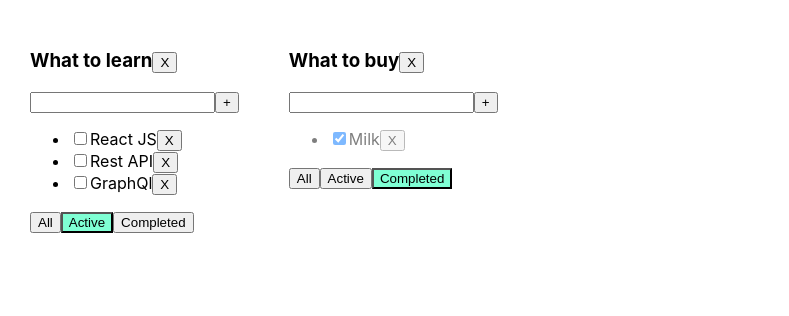
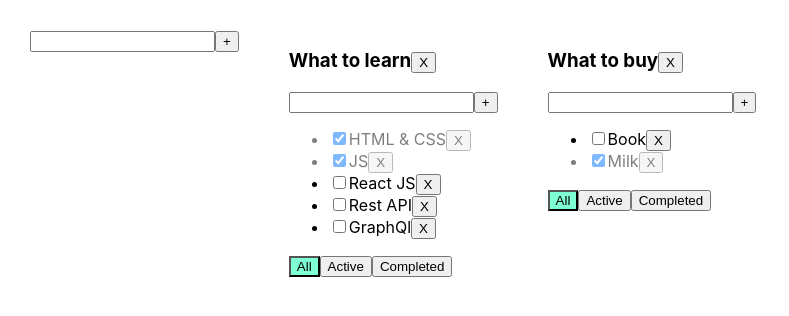
Before and after one commit to e-nie/todo-for-students, a React (Create React App) app: page / in a window 1280 px wide. Shown: the top 316 px of the page, without its empty margins (0-789 px from the left). Built offline with nearby package versions, Linux system fonts and the light colour scheme.

Commit message:
add editable span lesson 6

```diff
--- /dev/null
+++ b/src/AddItemForm.tsx
@@ -0,0 +1,38 @@
+import React, {ChangeEvent, KeyboardEvent, useState} from "react";
+
+type AddItemFormPropsType = {
+    addItem: (title: string) => void
+
+}
+
+export function AddItemForm(props: AddItemFormPropsType) {
+    const [newTaskTitle, setNewTaskTitle] = useState('')
+    const [error, setError] = useState<null | string>(null)
+
+    const onChangeHandler = (e: ChangeEvent<HTMLInputElement>) => {
+        setNewTaskTitle(e.currentTarget.value)
+    }
+    const onKeyPressHandler = (e: KeyboardEvent<HTMLInputElement>) => {
+        setError(null)
+        if (e.charCode === 13) {
+              setNewTaskTitle('')
+        }
+    }
+    const addTask = () => {
+        if (newTaskTitle.trim() !== '') {
+            props.addItem(newTaskTitle.trim())
+            setNewTaskTitle('')
+        } else {
+            setError('Title is required')
+        }
+    }
+
+    return <div>
+        <input value = {newTaskTitle}
+               onChange = {onChangeHandler}
+               onKeyPress = {onKeyPressHandler}
+               className = {error ? 'error' : ''}
+        />
+        <button onClick = {addTask}>+</button>
+    </div>
+}
--- a/src/App.tsx
+++ b/src/App.tsx
@@ -2,6 +2,7 @@
 import './App.css';
 import Todolist, {TaskType} from './Todolist'
 import {v1} from "uuid";
+import {AddItemForm} from './AddItemForm';
 
 export type FilterValuesType = 'all' | 'completed' | 'active'
 
@@ -11,28 +12,40 @@
     filter: FilterValuesType
 }
 
+type TasksStateType = {
+    [key: string]: Array<TaskType>
+}
+
 function App() {
-    const removeTask = (id: string, todolistId:string) => {
+    const removeTask = (id: string, todolistId: string) => {
         let tasks = tasksObj[todolistId]
         let filteredTasks = tasks.filter(t => t.id !== id)
-        tasksObj[todolistId]=filteredTasks
+        tasksObj[todolistId] = filteredTasks
         setTasks({...tasksObj})
     }
 
-    const addTask = (title: string, todolistId:string) => {
-        let task = { id: v1(), title: title, isDone: false }
+    const addItem = (title: string, todolistId: string) => {
+        let task = {id: v1(), title: title, isDone: false}
         let tasks = tasksObj[todolistId]
         let newTasks = [task, ...tasks]
         tasksObj[todolistId] = newTasks
         setTasks({...tasksObj})
     }
 
-    const changeStatus = (taskId: string, isDone: boolean,todolistId:string) => {
+    const changeStatus = (taskId: string, isDone: boolean, todolistId: string) => {
         let tasks = tasksObj[todolistId]
         let task = tasks.find(t => t.id === taskId)
         if (task) {
             task.isDone = isDone
-        setTasks({...tasksObj})
+            setTasks({...tasksObj})
+        }
+    }
+    const changeTaskTitle = (taskId: string, newTitle: string, todolistId: string) => {
+        let tasks = tasksObj[todolistId]
+        let task = tasks.find(t => t.id === taskId)
+        if (task) {
+            task.title = newTitle
+            setTasks({...tasksObj})
         }
     }
 
@@ -48,19 +61,26 @@
     let todolistId2 = v1()
 
     let [todolists, setTodolists] = useState<Array<TodolistType>>([
-        {id: todolistId1, title: 'What to learn', filter: 'active'},
-        {id: todolistId2, title: 'What to buy', filter: 'completed'},
+        {id: todolistId1, title: 'What to learn', filter: 'all'},
+        {id: todolistId2, title: 'What to buy', filter: 'all'},
     ])
 
-    const removeTodolist = (todolistId:string) => {
-        let filteredTodolist = todolists.filter(tl=> tl.id !==todolistId )
+    const removeTodolist = (todolistId: string) => {
+        let filteredTodolist = todolists.filter(tl => tl.id !== todolistId)
         setTodolists(filteredTodolist)
         delete tasksObj[todolistId]
         setTasks({...tasksObj})
     }
+    const changeTodolistTitle = (id: string, newTitle: string) => {
+        const todolist = todolists.find(tl => tl.id === id)
+        if (todolist) {
+            todolist.title = newTitle
+            setTodolists([...todolists])
+        }
+    }
 
     //создание ассоциативного массива для хранения туду листов
-    let [tasksObj, setTasks] = useState({
+    let [tasksObj, setTasks] = useState<TasksStateType>({
         [todolistId1]: [
             {id: v1(), title: 'HTML & CSS', isDone: true},
             {id: v1(), title: 'JS', isDone: true},
@@ -74,8 +94,20 @@
     })
 
 
+    const addTodolist = (title: string) => {
+        let todolist: TodolistType = {
+            id: v1(),
+            filter: 'all',
+            title: title
+        }
+        setTodolists([todolist, ...todolists])
+        setTasks({...tasksObj, [todolist.id]: []})
+    }
+
     return (
         <div className = "App">
+            <AddItemForm addItem = {addTodolist} />
+
             {todolists.map(tl => {
                 let tasksForTodolist = tasksObj[tl.id] // ❗️
                 if (tl.filter === 'completed') {
@@ -92,10 +124,12 @@
                     tasks = {tasksForTodolist}
                     removeTask = {removeTask}
                     changeFilter = {changeFilter}
-                    addTask = {addTask}
+                    addTask = {addItem}
                     changeTaskStatus = {changeStatus}
+                    changeTaskTitle = {changeTaskTitle}
                     filter = {tl.filter}
-                    removeTodolist={removeTodolist}
+                    removeTodolist = {removeTodolist}
+                    changeTodolistTitle = {changeTodolistTitle}
                 />
 
             })}
--- /dev/null
+++ b/src/EditableSpan.tsx
@@ -0,0 +1,28 @@
+import React, {ChangeEvent, useState} from "react";
+
+type EditableSpanPropsType = {
+    title: string
+    onChange: (newValue: string) => void
+
+
+}
+export const EditableSpan = (props: EditableSpanPropsType) => {
+    let [editMode, setEditMode] = useState(false)
+    let [title, setTitle] = useState(props.title)
+
+    const activateEditMode = () => {
+        setEditMode(true)
+        setTitle(props.title)
+    }
+
+    const activateViewMode = () => {
+       setEditMode(false)
+        props.onChange(title)
+    }
+
+    const onChangeTitleHandler = (e: ChangeEvent<HTMLInputElement>) => setTitle(e.currentTarget.value)
+
+    return editMode
+        ? <input value = {title} onChange = {onChangeTitleHandler} onBlur = {activateViewMode} autoFocus />
+        : <span onDoubleClick = {activateEditMode}>{props.title}</span>
+}
--- a/src/Todolist.tsx
+++ b/src/Todolist.tsx
@@ -1,5 +1,7 @@
-import React, {ChangeEvent, KeyboardEvent, useState} from 'react';
+import React, {ChangeEvent} from 'react';
 import {FilterValuesType} from "./App";
+import {AddItemForm} from "./AddItemForm";
+import {EditableSpan} from "./EditableSpan";
 
 export type TaskType = {
     id: string
@@ -15,73 +17,55 @@
     changeFilter: (value: FilterValuesType, todolistId: string) => void
     addTask: (title: string, todolistId: string) => void
     changeTaskStatus: (taskId: string, isDone: boolean, todolistId: string) => void
+    changeTaskTitle: (taskId: string, newTitle: string, todolistId: string) => void
     filter: FilterValuesType
-    removeTodolist:(todolistId:string)=> void
+    removeTodolist: (todolistId: string) => void
+    changeTodolistTitle: (id: string, newTitle: string) => void
 }
 
 const Todolist = (props: PropsType) => {
-    const [newTaskTitle, setNewTaskTitle] = useState('')
-    const [error, setError] = useState<null | string>(null)
-
-    const addTask = () => {
-        if (newTaskTitle.trim() !== '') {
-            props.addTask(newTaskTitle.trim(), props.id)
-            setNewTaskTitle('')
-        } else {
-            setError('Title is required')
-        }
-    }
-
-    //add task with enter
-    const onKeyPressHandler = (e: KeyboardEvent<HTMLInputElement>) => {
-        setError(null)
-        if (e.charCode === 13) {
-            props.addTask(newTaskTitle, props.id)
-            setNewTaskTitle('')
-        }
-    }
 
     const onAllClickHandler = () => props.changeFilter('all', props.id)
     const onActiveClickHandler = () => props.changeFilter('active', props.id)
     const onCompletedClickHandler = () => props.changeFilter('completed', props.id)
-
-    const onChangeHandler = (e: ChangeEvent<HTMLInputElement>) => {
-        setNewTaskTitle(e.currentTarget.value)
-    }
     const removeTodolist = () => {
         props.removeTodolist(props.id)
     }
 
+    const changeTodolistTitle = (newTitle: string) => {
+        props.changeTodolistTitle(props.id, newTitle)
+    }
+
+    const addTask = (title: string) => {
+        props.addTask(title, props.id)
+    }
     return (
         <div>
-            <h3>{props.title}
+            <h3><EditableSpan title = {props.title} onChange = {changeTodolistTitle} />
                 <button onClick = {removeTodolist}>X</button>
             </h3>
-            <div>
-                <input value = {newTaskTitle}
-                       onChange = {onChangeHandler}
-                       onKeyPress = {onKeyPressHandler}
-                       className = {error ? 'error' : ''}
-                />
-                <button onClick = {addTask}>+</button>
-            </div>
-            {error && <div className = 'errorMessage'>{error}</div>}
+            <AddItemForm addItem = {addTask} />
             <ul>
                 {
                     props.tasks.map(t => {
                         const onRemoveHandler = () => props.removeTask(t.id, props.id)
-                        const onChangeHandler1 = (e: ChangeEvent<HTMLInputElement>) => {
+
+                        const onChangeStatusHandler = (e: ChangeEvent<HTMLInputElement>) => {
                             props.changeTaskStatus(t.id, e.currentTarget.checked, props.id)
                         }
 
+                        const onChangeTitleHandler = (newValue: string) => {
+                            props.changeTaskTitle(t.id, newValue, props.id)
+                        }
 
                         return <li key = {t.id}
                                    className = {t.isDone ? 'isDone' : ''}
                         >
                             <input type = "checkbox"
-                                   onChange = {onChangeHandler1}
+                                   onChange = {onChangeStatusHandler}
                                    checked = {t.isDone} />
-                            <span>{t.title}</span>
+                            <EditableSpan title = {t.title}
+                                          onChange = {onChangeTitleHandler} />
                             <button onClick = {onRemoveHandler}>X</button>
                         </li>
                     })
@@ -103,4 +87,5 @@
     );
 };
 
+
 export default Todolist;
```
